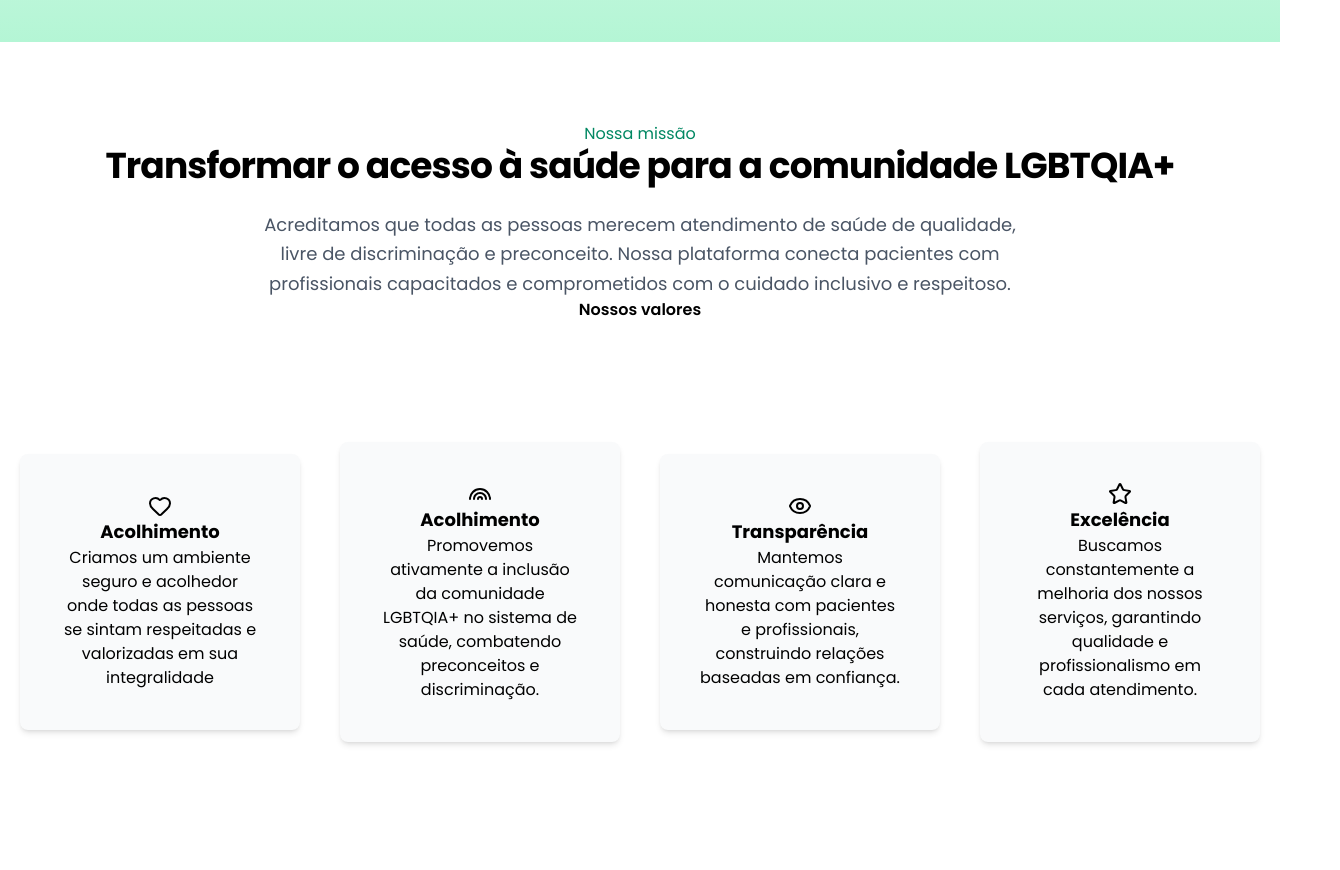
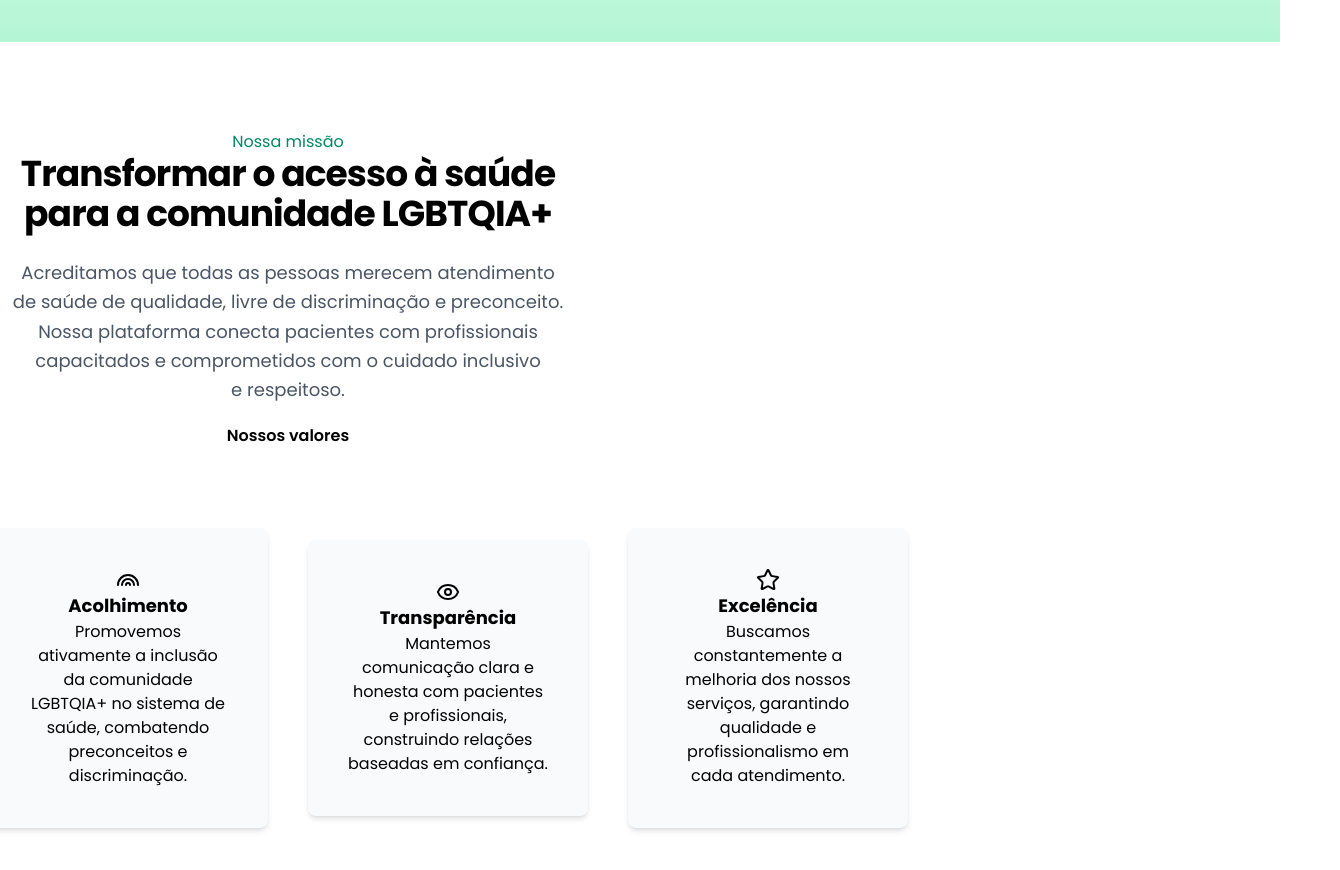
Before and after one commit to Arthurvini17/teste-tecnico-lacrei-saude, a Next.js app: page / in a window 1280 px wide. Shown: the part 520-1390 px from the top of the page, 1340 px wide, since content can reach past the window. Before the commit the page ends 1342 px from the top, so only its background shows below. Built offline with nearby package versions, Linux system fonts and the light colour scheme.

Commit message:
Update OurMission component layout for improved styling and spacing

```diff
--- a/src/components/OurMission/index.tsx
+++ b/src/components/OurMission/index.tsx
@@ -30,7 +30,7 @@ const CardListData = [
 export default function OurMission() {
     return (
 
-        <section className="mt-20 sm:flex sm:items-center sm:justify-center sm:text-center sm:flex-col">
+        <section className="mt-20 sm:flex sm:items-center sm:justify-center sm:text-center sm:flex-col flex flex-col max-w-xl p-2 text-center">
             <div>
                 <h2 className=" text-[#018762]">Nossa missão</h2>
                 <h2 className="mb-6 text-3xl font-bold tracking-tight text-foreground sm:text-4xl  text-balance">Transformar o acesso à saúde para a comunidade LGBTQIA+</h2>
@@ -39,10 +39,10 @@ export default function OurMission() {
 
 
             <div>
-                <h1 className="font-semibold">Nossos valores</h1>
+                <h1 className="font-semibold mt-5">Nossos valores</h1>
             </div>
 
-            <div className="sm:flex sm:flex-row  flex flex-col items-center gap-10 mt-10 p-20  ">
+            <div className="sm:flex sm:flex-row  flex flex-col items-center gap-10  p-20  ">
                 {CardListData.map((card, index) => (
                     <CardList
                         key={index}
```
